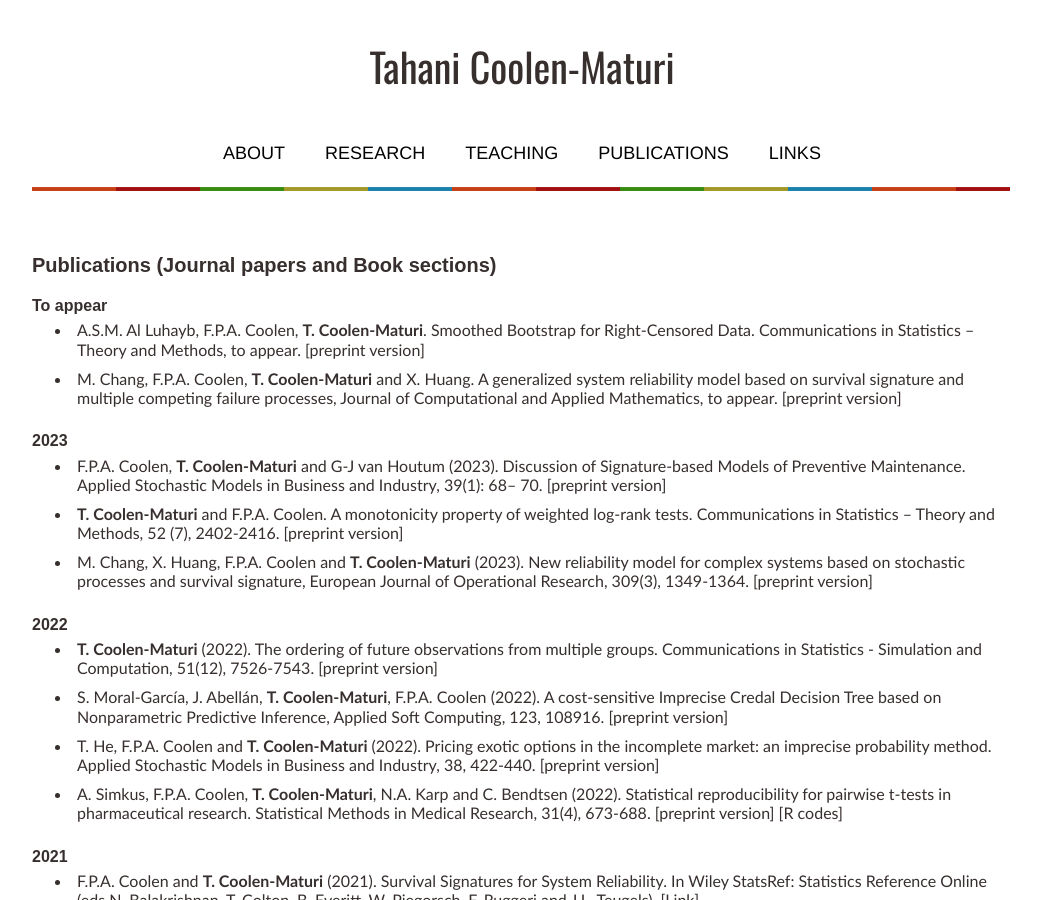
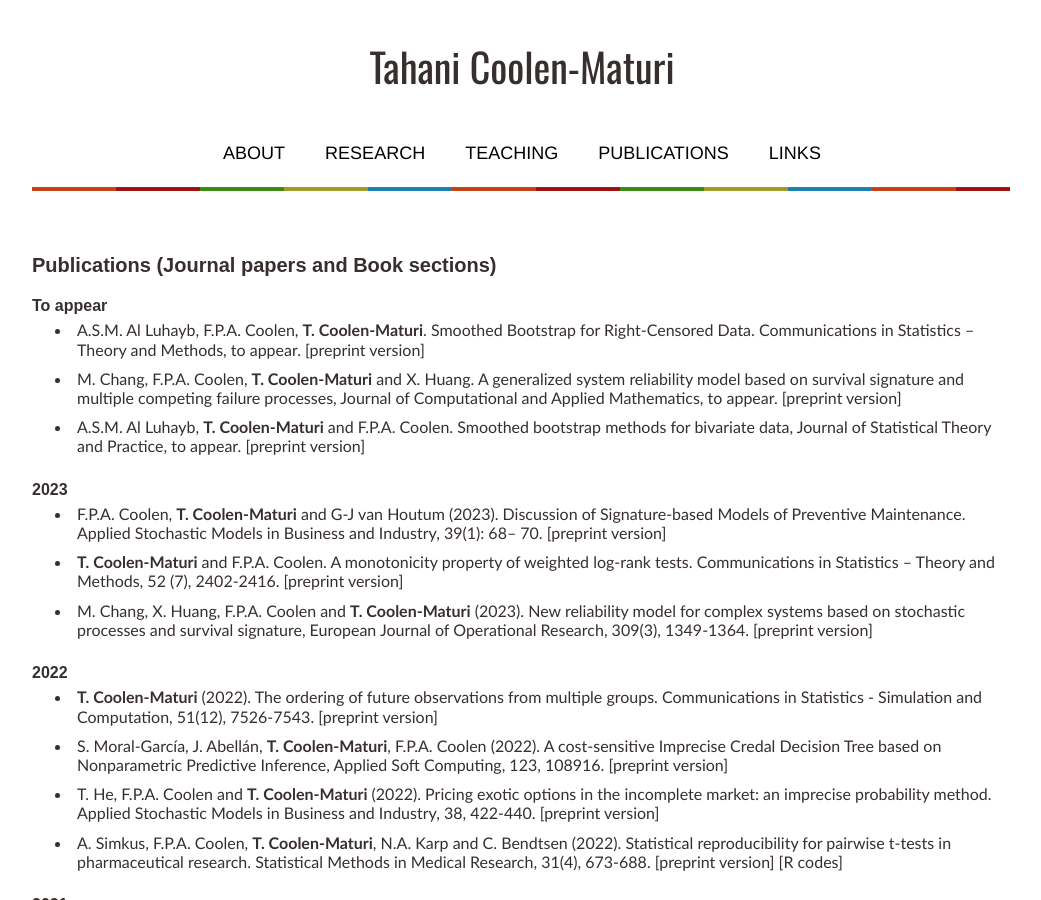
Before and after one commit to tmaturi/tahanimaturi, a Jekyll site: the page built from publications.md, in a window 1280 px wide and 900 px high. Shown: the whole window, without its empty margins (119-1160 px from the left). Built offline with Jekyll 4.4.1, drawn with Linux system fonts in a browser that asks for light colours; our own code applies the rules of GitHub Pages for plain Markdown files.

Commit message:
Update publications.md

```diff
--- a/publications.md
+++ b/publications.md
@@ -12,6 +12,8 @@ title: Publications
 - A.S.M. Al Luhayb, F.P.A. Coolen, **T. Coolen-Maturi**. Smoothed Bootstrap for Right-Censored Data.  Communications in Statistics – Theory and Methods, to appear. [[preprint version](pdfs/ComStats_SB_RC_Rev_221023.pdf){:target="_blank"}]
 
 - M. Chang, F.P.A. Coolen,  **T. Coolen-Maturi**  and X. Huang. A generalized system reliability model based on survival signature and multiple competing failure processes, Journal of Computational and Applied Mathematics,  to appear.  [[preprint version](pdfs/chang-manuscript-revised-may2023.pdf){:target="_blank"}]
+
+- A.S.M. Al Luhayb,  **T. Coolen-Maturi** and F.P.A. Coolen. Smoothed bootstrap methods for bivariate data, Journal of Statistical Theory and Practice, to appear.  [[preprint version](pdfs/SB-methods-for-bivariate-data.pdf){:target="_blank"}]
 
  <br>
 
```
